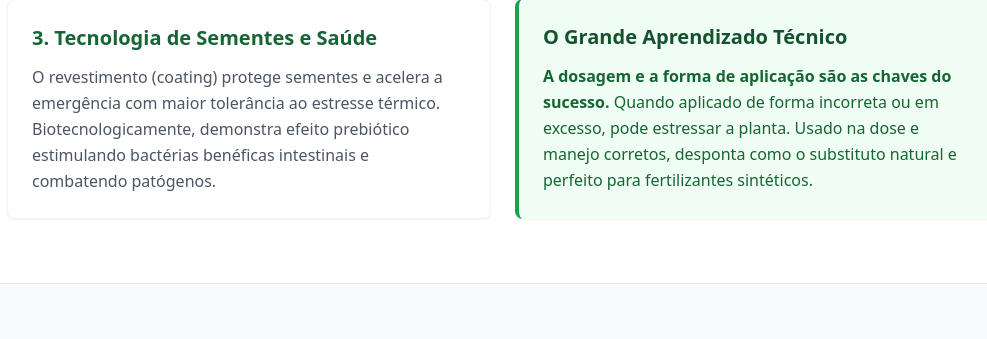
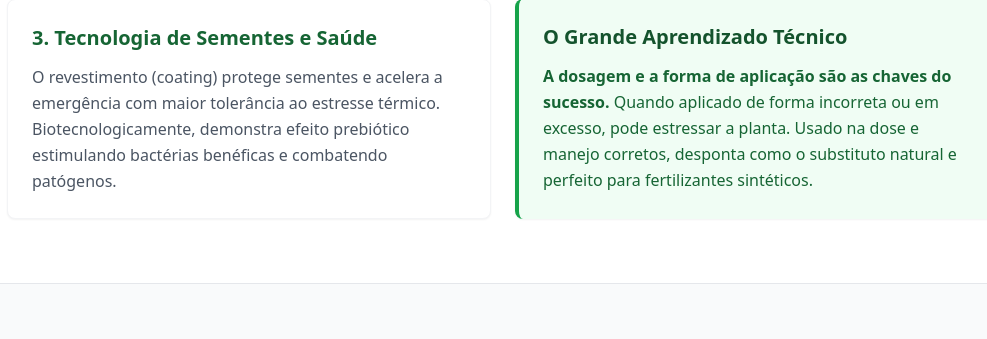
Before and after one commit to lucasalves02/lithothamnium-org, a Flask app: page / in a window 1280 px wide. Shown: the part 1400-1739 px from the top of the page, without its empty margins (137-1124 px from the left). Run offline with Flask 3, Linux system fonts and the light colour scheme; data comes from the database, SQL or seed files in the repository; some libraries are stand-ins or nearby versions.

Commit message:
correção de card

```diff
--- a/templates/index.html
+++ b/templates/index.html
@@ -92,7 +92,7 @@
                 <div class="bg-white p-6 rounded-lg shadow-sm border border-gray-100 hover:shadow-md transition">
                     <h4 class="text-xl font-bold text-green-800 mb-3">3. Tecnologia de Sementes e Saúde</h4>
                     <p class="text-gray-600 leading-relaxed">
-                        O revestimento (coating) protege sementes e acelera a emergência com maior tolerância ao estresse térmico. Biotecnologicamente, demonstra efeito prebiótico estimulando bactérias benéficas intestinais e combatendo patógenos.
+                        O revestimento (coating) protege sementes e acelera a emergência com maior tolerância ao estresse térmico. Biotecnologicamente, demonstra efeito prebiótico estimulando bactérias benéficas e combatendo patógenos.
                     </p>
                 </div>
 
```
